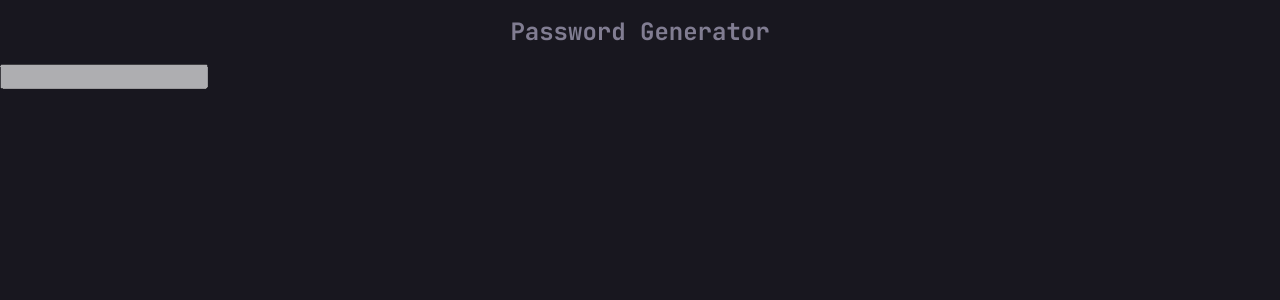
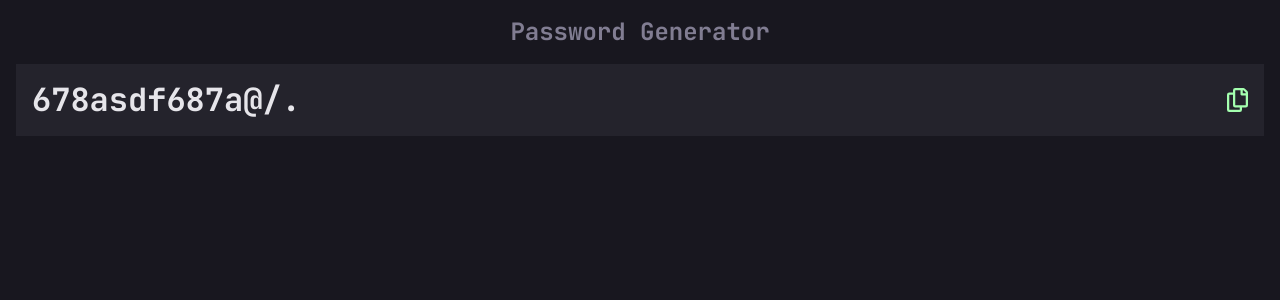
Before and after one commit to wideirp/password-generator-app, a Vue app: page / in a window 1280 px wide. Shown: the top 300 px of the page. Built offline with nearby package versions, Linux system fonts and the light colour scheme.

Commit message:
Password display with hover states

```diff
--- a/src/App.vue
+++ b/src/App.vue
@@ -1,17 +1,24 @@
 <script setup>
-import TextField from "./components/TextField.vue";
+import PasswordDisplay from "./components/PasswordDisplay.vue";
 </script>
 
 <template>
-  <h1>Password Generator</h1>
-  <TextField />
+  <main>
+    <h1>Password Generator</h1>
+    <PasswordDisplay password="678asdf687a@/." />
+  </main>
 </template>
 
 <style scope lang="scss">
 @use "./assets/sass/variables" as *;
 
+main {
+  margin: auto 1rem;
+}
+
 h1 {
-  @include font-heading-m($color-grey);
+  @include font-heading-m();
+  color: $color-grey;
   text-align: center;
 }
 </style>
--- a/src/assets/sass/_variables.scss
+++ b/src/assets/sass/_variables.scss
@@ -10,26 +10,23 @@ $color-yellow: #f8cd65;
 
 @import url("https://fonts.googleapis.com/css2?family=JetBrains+Mono:ital,wght@0,100..800;1,100..800&display=swap");
 
-@mixin font-heading-l($color) {
+@mixin font-heading-l() {
   font-family: "JetBrains Mono", monospace;
   font-weight: 700;
   font-size: 2rem;
   line-height: 2.5rem;
-  color: $color;
 }
 
-@mixin font-heading-m($color) {
+@mixin font-heading-m() {
   font-family: "JetBrains Mono", monospace;
   font-weight: 700;
   font-size: clamp(1rem, calc(1rem + 1vw), 1.5rem);
   line-height: 2rem;
-  color: $color;
 }
 
-@mixin font-body($color) {
+@mixin font-body() {
   font-family: "JetBrains Mono", monospace;
   font-weight: 700;
   font-size: 1.1rem;
   line-height: 1.5rem;
-  color: $color;
 }
--- a/src/assets/sass/global.scss
+++ b/src/assets/sass/global.scss
@@ -1,6 +1,13 @@
 @use "./_variables.scss" as *;
+
+*,
+*::before,
+*::after {
+  box-sizing: border-box;
+}
 
 body {
   min-height: 100vh;
   background: $color-very-dark-grey;
+  font-family: "JetBrains Mono", monospace;
 }
--- /dev/null
+++ b/src/components/PasswordDisplay.vue
@@ -0,0 +1,48 @@
+<script setup>
+import IconCopy from "./icons/IconCopy.vue";
+
+import { defineProps } from "vue";
+
+defineProps({ password: { type: String, required: true } });
+</script>
+
+<template>
+  <div>
+    <input
+      type="text"
+      disabled
+      placeholder="P4$5W0rD!"
+      id="passwordDisplay"
+      :value="password"
+    />
+    <a href=""><IconCopy /></a>
+  </div>
+</template>
+
+<style scoped lang="scss">
+@use "../assets/sass/variables" as *;
+
+div {
+  position: relative;
+
+  input {
+    width: 100%;
+    @include font-heading-m();
+    color: $color-almost-white;
+    background: $color-dark-grey;
+    outline: none;
+    border: none;
+    padding: 1rem;
+    box-sizing: border-box;
+    @media screen and (min-width: 30rem) {
+      @include font-heading-l();
+    }
+  }
+
+  a {
+    position: absolute;
+    right: 1rem;
+    bottom: calc(50% - 1rem);
+  }
+}
+</style>
--- a/src/components/TextField.vue
+++ /dev/null
@@ -1,3 +0,0 @@
-<template>
-  <input type="text" disabled />
-</template>
--- /dev/null
+++ b/src/components/icons/IconCopy.vue
@@ -0,0 +1,18 @@
+<template>
+  <svg width="21" height="24" xmlns="http://www.w3.org/2000/svg">
+    <path
+      d="M20.341 3.091 17.909.659A2.25 2.25 0 0 0 16.319 0H8.25A2.25 2.25 0 0 0 6 2.25V4.5H2.25A2.25 2.25 0 0 0 0 6.75v15A2.25 2.25 0 0 0 2.25 24h10.5A2.25 2.25 0 0 0 15 21.75V19.5h3.75A2.25 2.25 0 0 0 21 17.25V4.682a2.25 2.25 0 0 0-.659-1.591ZM12.469 21.75H2.53a.281.281 0 0 1-.281-.281V7.03a.281.281 0 0 1 .281-.281H6v10.5a2.25 2.25 0 0 0 2.25 2.25h4.5v1.969a.282.282 0 0 1-.281.281Zm6-4.5H8.53a.281.281 0 0 1-.281-.281V2.53a.281.281 0 0 1 .281-.281H13.5v4.125c0 .621.504 1.125 1.125 1.125h4.125v9.469a.282.282 0 0 1-.281.281Zm.281-12h-3v-3h.451c.075 0 .147.03.2.082L18.667 4.6a.283.283 0 0 1 .082.199v.451Z"
+      fill="#A4FFAF"
+    />
+  </svg>
+</template>
+
+<style scoped lang="scss">
+@use "../../assets/sass/variables" as *;
+
+svg:hover {
+  & > path {
+    fill: $color-almost-white;
+  }
+}
+</style>
```
Also changed, not shown: public/icon-arrow-right.svg (added), public/icon-check.svg (added).
